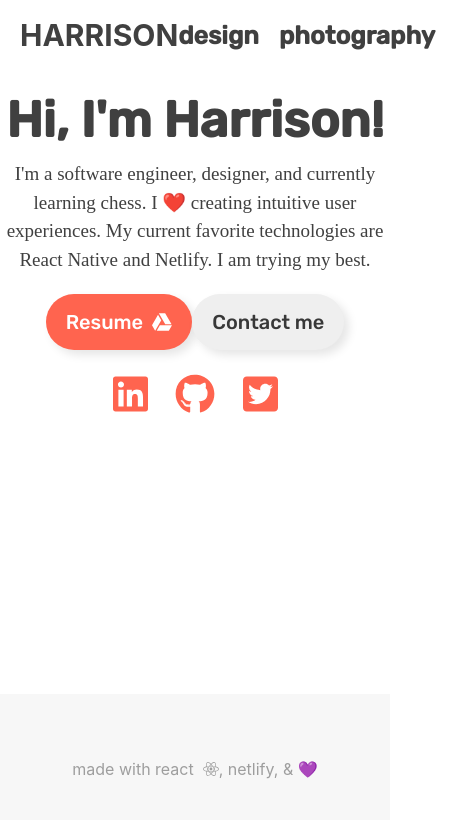
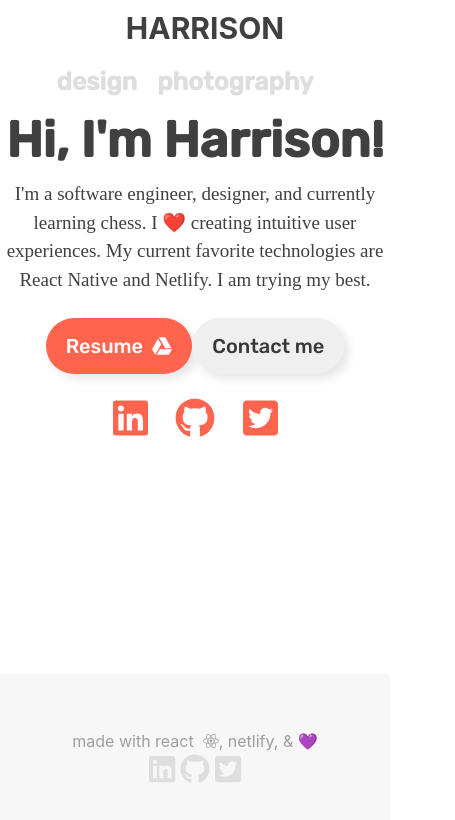
Before and after one commit to nohharri/harrisonnoh-new, a React (Create React App) app: page / in a window 390 px wide. Shown: the top 820 px of the page, 455 px wide, since content can reach past the window. Built offline with nearby package versions, Linux system fonts and the light colour scheme; a web font is replaced by a local one.

Commit message:
Added scss modules and updated footer

```diff
--- a/src/components/Buttons/BigButton.js
+++ b/src/components/Buttons/BigButton.js
@@ -23,7 +23,7 @@ export default class BigButton extends React.PureComponent {
 
         const rendered = this.props.popup ?
             <Popup overlayStyle={{background: 'rgba(0,0,0,0.5)'}} trigger={<button style={{...style, ...propsStyle}}>Contact me</button>} modal>
-                {this.props.popup}
+                {close => this.props.popup(close)}
             </Popup> :
             <button className={className} style={{...style, ...propsStyle}}>{children}</button>
 
--- a/src/containers/ExternalLinks/ExternalLinks.js
+++ b/src/containers/ExternalLinks/ExternalLinks.js
@@ -18,14 +18,12 @@ const links = [
  */
 export default class ExternalLinks extends React.PureComponent {
     render() {
+        const { className: parentClassName } = this.props;
         return (
-            <div className={styles.container}>
+            <div className={styles.container + ' ' + parentClassName}>
                 {
                     links.map((val, idx) => {
-                        return <div
-                            key={idx}
-                            className={styles.icon}
-                            >
+                        return <div key={idx} className={styles.icon}>
                                 <a className={styles.link}
                                    target="_blank"
                                    rel="noreferrer"
--- a/src/containers/ExternalLinks/ExternalLinks.module.scss
+++ b/src/containers/ExternalLinks/ExternalLinks.module.scss
@@ -1,16 +1,8 @@
 .container {
     display: flex;
-    font-size: 40px;
-    color: var(--pink);
-    width: 50%;
-    margin: auto;
+    margin: 0 auto;
 }
 
 .icon {
     flex: 1;
-    color: var(--pink);
 }
-
-.link:visited, .link:active {
-    color: var(--pink);
-}
--- a/src/containers/Footer/Footer.js
+++ b/src/containers/Footer/Footer.js
@@ -1,11 +1,16 @@
 import React from 'react';
-
 import { faReact } from '@fortawesome/free-brands-svg-icons';
 import { FontAwesomeIcon } from '@fortawesome/react-fontawesome';
-import styles from './Footer.styles';
+import styles from './Footer.module.scss';
+import ExternalLinks from '../ExternalLinks/ExternalLinks';
 
 export default class Footer extends React.Component {
     render() {
-        return <div style={styles.footer}>made with react &nbsp; <FontAwesomeIcon icon={faReact} />, netlify, & 💜 </div>
+        return (
+            <div className={styles.footer}>
+                <div className={styles.caption}>made with react&nbsp; <FontAwesomeIcon icon={faReact} />, netlify, & 💜 </div>
+                <ExternalLinks className={styles.links} />
+            </div>
+        );
     }
 }
--- /dev/null
+++ b/src/containers/Footer/Footer.module.scss
@@ -0,0 +1,26 @@
+
+$FOOTER_PADDING: 10px;
+
+.footer {
+    display: flex;
+    flex-direction: column;
+    min-height: 130px;
+    color: #9e9e9e;
+    padding-left: $FOOTER_PADDING;
+    padding-right: $FOOTER_PADDING;
+    padding-top: $FOOTER_PADDING * 2;
+    padding-bottom: $FOOTER_PADDING * 2;
+    background-color: #f7f7f7;
+    align-items: center;
+    justify-content: center;
+}
+
+.links {
+    width: 100px;
+    font-size: 30px;
+    color: var(--gray);
+}
+
+.caption {
+
+}
--- a/src/containers/Footer/Footer.styles.js
+++ /dev/null
@@ -1,18 +0,0 @@
-const FOOTER_PADDING = 10;
-
-const styles = {
-   footer: {
-      display:'flex',
-      height: 130,
-      color: '#9e9e9e',
-      paddingLeft: FOOTER_PADDING,
-      paddingRight: FOOTER_PADDING,
-      paddingTop: FOOTER_PADDING,
-      paddingBottom: FOOTER_PADDING,
-      backgroundColor: '#f7f7f7',
-      alignItems: 'center',
-      justifyContent:'center',
-   }
-}
-
-export default styles;
--- a/src/containers/Header/Header.js
+++ b/src/containers/Header/Header.js
@@ -1,15 +1,15 @@
 import React from 'react';
 
-import styles from './Header.styles';
+import styles from './Header.module.scss';
 
 export default class Header extends React.Component {
     render() {
         return (
-            <div style={styles.container}>
-                <div style={styles.logo}>Harrison</div>
-                <div style={styles.navigation}>
-                    <span style={styles.navigationLink}>design</span>
-                    <span style={styles.navigationLink}>photography</span>
+            <div className={styles.container}>
+                <div className={styles.logo}>Harrison</div>
+                <div className={styles.navigation}>
+                    <span className={styles.navigationLink}>design</span>
+                    <span className={styles.navigationLink}>photography</span>
                 </div>
             </div>
         );
--- /dev/null
+++ b/src/containers/Header/Header.module.scss
@@ -0,0 +1,45 @@
+$HEADER_PADDING: 10px;
+
+.container {
+    display: flex;
+    align-items: center;
+    height: 50px;
+    padding-top: $HEADER_PADDING;
+    padding-bottom: $HEADER_PADDING;
+    font-weight: bold,
+}
+
+.logo {
+    flex: 1;
+    margin-left: 20px;
+    text-align: left;
+    text-transform: uppercase;
+    color: #404040;
+    font-size: 30px;
+    cursor: pointer;
+}
+
+.navigation {
+    flex: 0;
+    font-size: 25px;
+}
+
+.navigationLink {
+    color: var(--gray);
+    margin-right: 20px;
+    cursor: not-allowed;
+    font-family: var(--rubik);
+}
+
+@media only screen and (max-width: 600px) {
+    .logo {
+        margin-bottom: 20px;
+    }
+    .container {
+        flex-direction: column;
+        margin-bottom: 20px;
+    }
+    .navigation {
+        width: 100%;
+    }
+  }
--- a/src/containers/Header/Header.styles.js
+++ /dev/null
@@ -1,37 +0,0 @@
-
-import { fonts } from '../../constants';
-
-const HEADER_PADDING = 10;
-
-const styles = {
-   container: {
-      display: 'flex',
-      alignItems: 'center',
-      background: '1890ff',
-      height: 50,
-      paddingTop: HEADER_PADDING,
-      paddingBottom: HEADER_PADDING,
-      fontWeight: 'bold',
-   },
-   logo: {
-      flex: 1,
-      marginLeft: 20,
-      textAlign: 'left',
-      textTransform: 'uppercase',
-      color: '#404040',
-      fontSize: 30,
-      cursor: 'pointer',
-   },
-   navigation: {
-      flex: 0,
-      marginRight: 20,
-      fontSize: 25,
-   },
-   navigationLink: {
-      marginRight: 20,
-      cursor: 'pointer',
-      fontFamily: fonts.rubik,
-   }
-}
-
-export default styles;
--- a/src/containers/Introduction/Introduction.js
+++ b/src/containers/Introduction/Introduction.js
@@ -3,6 +3,7 @@ import BigButton from '../../components/Buttons/BigButton';
 import ExternalLinks from '../ExternalLinks/ExternalLinks';
 import { faGoogleDrive } from '@fortawesome/free-brands-svg-icons';
 import { faEnvelope } from '@fortawesome/free-regular-svg-icons';
+import { faTimes } from '@fortawesome/free-solid-svg-icons';
 import { colors, RESUME_LINK } from '../../constants';
 import styles from './Introduction.module.scss';
 import { FontAwesomeIcon } from '@fortawesome/react-fontawesome';
@@ -17,11 +18,15 @@ export default class Introduction extends React.Component {
 
     // Gets the popup for contact me.
     // Doing a join here to avoid website scrapers.
-    getContactPopup() {
+    getContactPopup(close) {
         return (
             <div className={styles.popupContent}>
+                <div onClick={close} className={styles.cross}><FontAwesomeIcon icon={faTimes} /></div>
                 <h1>Contact me</h1>
                 <p><FontAwesomeIcon icon={faEnvelope} />&nbsp;{EMAIL.join('')}</p>
+                <h2>Recruiting</h2>
+                <p><strong>Location:</strong>&nbsp;United States 🇺🇸</p>
+                <p><strong>Citizenship:</strong> US Citizen (No sponsorship required)</p>
             </div>
         );
     }
@@ -41,7 +46,7 @@ export default class Introduction extends React.Component {
                 <BigButton popup={this.getContactPopup} className={styles.contactMeButton} style={{ color: colors.black, marginBottom: 20 }}>
                     Contact Me!
                 </BigButton>
-                <ExternalLinks />
+                <ExternalLinks className={styles.link} />
             </div>
         )
     }
--- a/src/containers/Introduction/Introduction.module.scss
+++ b/src/containers/Introduction/Introduction.module.scss
@@ -62,7 +62,8 @@
   }
 
 .popupContent {
-    width: 400px;
+    max-width: 400px;
+    min-width: 100%;
     padding: 20px;
     background-color: white;
     border-radius: 20px;
@@ -74,3 +75,15 @@
     font-size: 20px;
     font-weight: lighter;
 }
+
+.cross {
+    float: right;
+    font-size: 20px;
+    cursor: pointer;
+}
+
+.link {
+    font-size: 40px;
+    color: var(--pink);
+    width: 50%;
+}
--- a/src/index.scss
+++ b/src/index.scss
@@ -5,6 +5,7 @@
 :root {
   --pink: #ff644f;
   --black: #383838;
+  --gray: #dedede;
 
   --rubik: 'Rubik', sans-serif;
   --frank: 'Frank Ruhl Libre', serif;
@@ -30,6 +31,6 @@ a {
   text-decoration: inherit;
 }
 
-h1 {
+h1, h2 {
   font-family: var(--rubik);
 }
```
